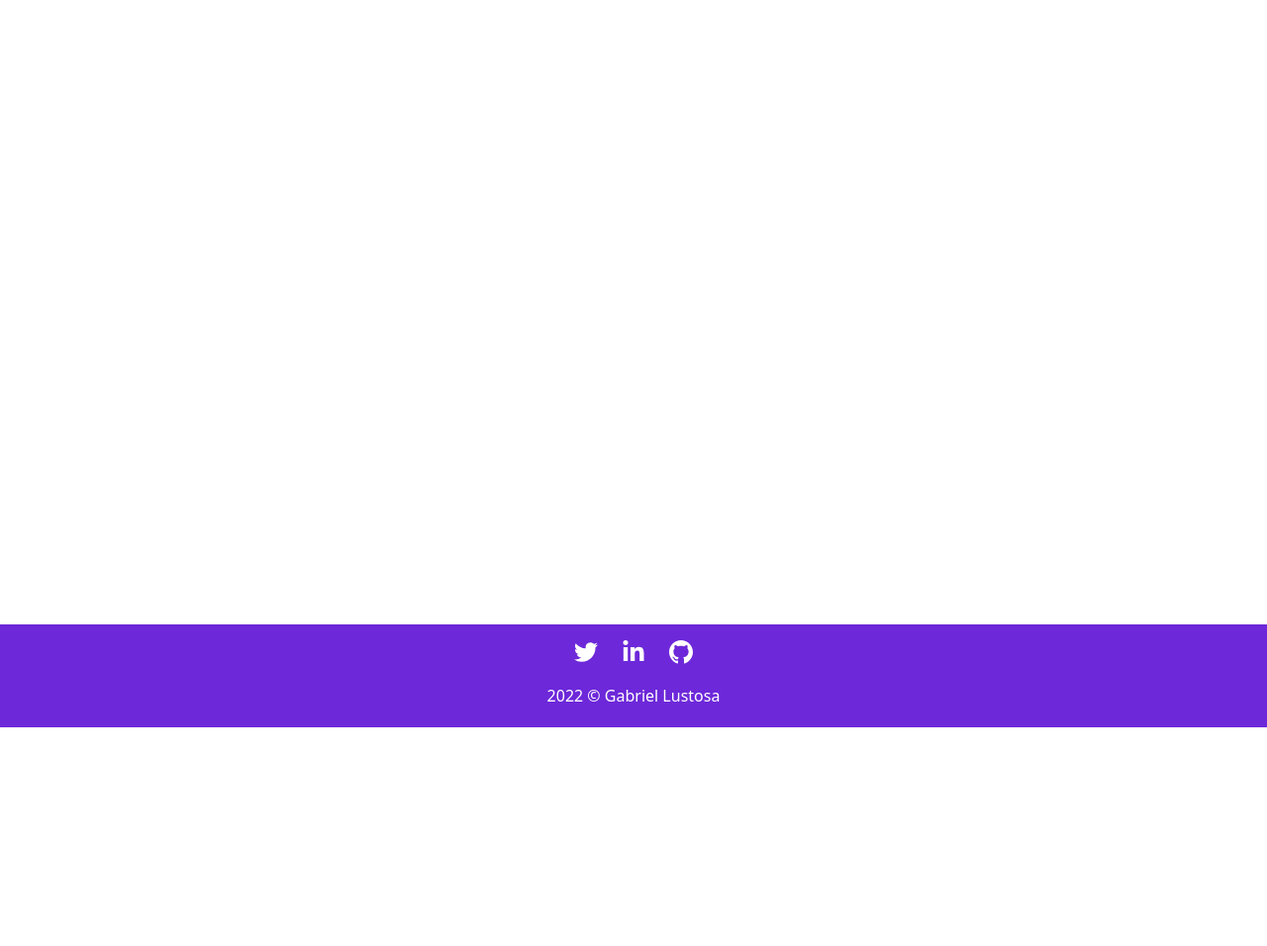
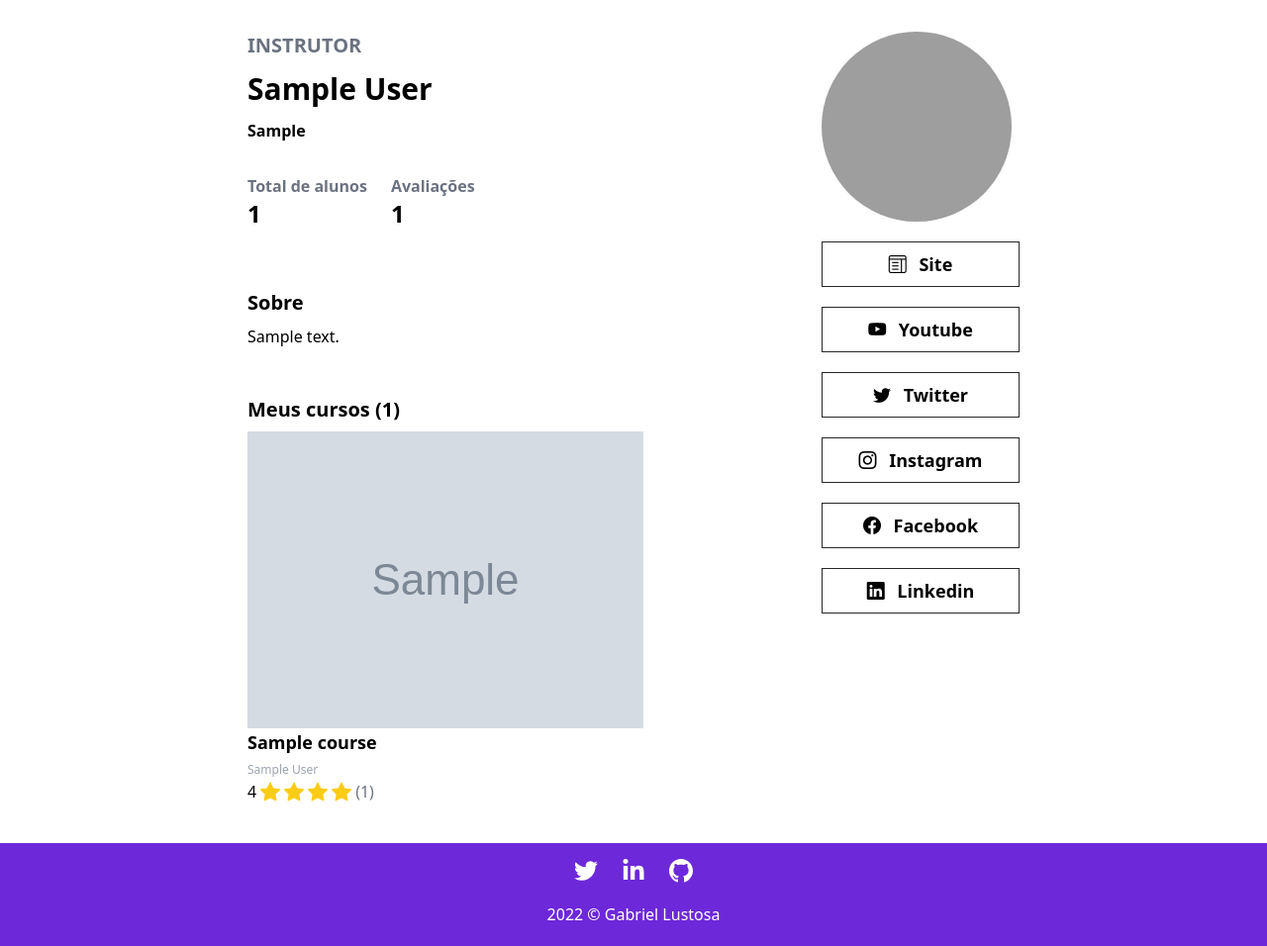
Before and after one commit to gabrielustosa/educa-old, a Django app: page /student/profile/1/ in a window 1280 px wide. Shown: the part 65-1021 px from the top of the page at 99% size. Before the commit the page ends 800 px from the top, so only its background shows below. Run offline with Django 4.2, Linux system fonts and the light colour scheme; a user stored in the database is signed in; tables that the repository leaves empty hold one stand-in row (values such as "Sample post"); grey boxes marked "Sample" are stand-in pictures; some libraries are stand-ins or nearby versions; grey boxes are pictures that could not be loaded.

Commit message:
Criando user profile view

```diff
--- a/educa/apps/course/models.py
+++ b/educa/apps/course/models.py
@@ -85,16 +85,6 @@ class Course(models.Model):
 
         return result
 
-    def get_instructs_list(self):
-        list_instructors = []
-        for instructor in self.instructors.all():
-            if instructor != list_instructors[len(list_instructors) - 1]:
-                list_instructors.append(f'{instructor.name}, ')
-            else:
-                list_instructors.append(instructor.name)
-
-        return list_instructors
-
 
 class CourseRelation(models.Model):
     course = models.ForeignKey(Course, on_delete=models.CASCADE)
--- a/educa/apps/course/templatetags/course_filter.py
+++ b/educa/apps/course/templatetags/course_filter.py
@@ -81,3 +81,8 @@ def get_rating_stars_empty(value):
         else:
             stars.append('v')
     return stars
+
+
+@register.filter()
+def get_social_url(user, social):
+    return getattr(user, social.lower())
--- a/static/dist/output.css
+++ b/static/dist/output.css
@@ -607,11 +607,26 @@ Ensure the default browser behavior of the `hidden` attribute.
   margin-right: 2.5rem;
 }
 
+.mx-44 {
+  margin-left: 11rem;
+  margin-right: 11rem;
+}
+
 .mx-8 {
   margin-left: 2rem;
   margin-right: 2rem;
 }
 
+.my-2 {
+  margin-top: 0.5rem;
+  margin-bottom: 0.5rem;
+}
+
+.my-5 {
+  margin-top: 1.25rem;
+  margin-bottom: 1.25rem;
+}
+
 .mb-3 {
   margin-bottom: 0.75rem;
 }
@@ -632,6 +647,10 @@ Ensure the default browser behavior of the `hidden` attribute.
   margin-bottom: 0.5rem;
 }
 
+.mr-2 {
+  margin-right: 0.5rem;
+}
+
 .mb-6 {
   margin-bottom: 1.5rem;
 }
@@ -640,22 +659,10 @@ Ensure the default browser behavior of the `hidden` attribute.
   margin-bottom: 1rem;
 }
 
-.mr-2 {
-  margin-right: 0.5rem;
-}
-
-.mr-1 {
-  margin-right: 0.25rem;
-}
-
 .block {
   display: block;
 }
 
-.inline-block {
-  display: inline-block;
-}
-
 .inline {
   display: inline;
 }
@@ -712,8 +719,24 @@ Ensure the default browser behavior of the `hidden` attribute.
   height: 1.75rem;
 }
 
-.h-12 {
-  height: 3rem;
+.h-1\/2 {
+  height: 50%;
+}
+
+.h-16 {
+  height: 4rem;
+}
+
+.h-32 {
+  height: 8rem;
+}
+
+.h-56 {
+  height: 14rem;
+}
+
+.h-48 {
+  height: 12rem;
 }
 
 .min-h-screen {
@@ -764,20 +799,20 @@ Ensure the default browser behavior of the `hidden` attribute.
   width: 1rem;
 }
 
-.w-12 {
-  width: 3rem;
-}
-
-.w-10 {
-  width: 2.5rem;
-}
-
-.w-72 {
-  width: 18rem;
-}
-
-.w-96 {
-  width: 24rem;
+.w-16 {
+  width: 4rem;
+}
+
+.w-32 {
+  width: 8rem;
+}
+
+.w-56 {
+  width: 14rem;
+}
+
+.w-48 {
+  width: 12rem;
 }
 
 .flex-1 {
@@ -892,6 +927,18 @@ Ensure the default browser behavior of the `hidden` attribute.
   margin-left: calc(0.5rem * calc(1 - var(--tw-space-x-reverse)));
 }
 
+.space-y-6 > :not([hidden]) ~ :not([hidden]) {
+  --tw-space-y-reverse: 0;
+  margin-top: calc(1.5rem * calc(1 - var(--tw-space-y-reverse)));
+  margin-bottom: calc(1.5rem * var(--tw-space-y-reverse));
+}
+
+.space-y-5 > :not([hidden]) ~ :not([hidden]) {
+  --tw-space-y-reverse: 0;
+  margin-top: calc(1.25rem * calc(1 - var(--tw-space-y-reverse)));
+  margin-bottom: calc(1.25rem * var(--tw-space-y-reverse));
+}
+
 .divide-y > :not([hidden]) ~ :not([hidden]) {
   --tw-divide-y-reverse: 0;
   border-top-width: calc(1px * calc(1 - var(--tw-divide-y-reverse)));
@@ -1218,6 +1239,10 @@ Ensure the default browser behavior of the `hidden` attribute.
   padding-left: 2.5rem;
 }
 
+.pl-2 {
+  padding-left: 0.5rem;
+}
+
 .pt-10 {
   padding-top: 2.5rem;
 }
@@ -1228,10 +1253,6 @@ Ensure the default browser behavior of the `hidden` attribute.
 
 .pt-6 {
   padding-top: 1.5rem;
-}
-
-.pl-2 {
-  padding-left: 0.5rem;
 }
 
 .pt-1 {
@@ -1270,6 +1291,11 @@ Ensure the default browser behavior of the `hidden` attribute.
   line-height: 1.75rem;
 }
 
+.text-xs {
+  font-size: 0.75rem;
+  line-height: 1rem;
+}
+
 .text-sm {
   font-size: 0.875rem;
   line-height: 1.25rem;
@@ -1285,9 +1311,9 @@ Ensure the default browser behavior of the `hidden` attribute.
   line-height: 1;
 }
 
-.text-xs {
-  font-size: 0.75rem;
-  line-height: 1rem;
+.text-4xl {
+  font-size: 2.25rem;
+  line-height: 2.5rem;
 }
 
 .font-bold {
--- /dev/null
+++ b/templates/partials/course/course_card.html
@@ -0,0 +1,36 @@
+{% load course_filter %}
+
+<a href="{% url 'course:detail' course.id %}">
+    <img src="{{ course.image.url }}"
+         alt="Imagem do curso {{ course.title }}"
+         class="object-contain">
+    <div>
+        <h5 class="text-lg font-semibold">{{ course.title }}</h5>
+        <div>
+            {% for instructor in course.instructors.all %}
+                <span class="text-xs text-gray-400">
+                    {{ instructor.name }}{% if foorloop.is_last %}, {% endif %}
+                </span>
+            {% endfor %}
+        </div>
+        <div class="flex items-center space-x-1">
+            <span>{{ course.get_rating_avg|floatformat }}</span>
+            {% for r in course.get_rating_avg|get_rating_stars %}
+                {% if r == "i" %}
+                    <svg xmlns="http://www.w3.org/2000/svg"
+                         fill="currentColor" class="w-5 h-5 text-yellow-400"
+                         viewBox="0 0 16 16">
+                        <path d="M3.612 15.443c-.386.198-.824-.149-.746-.592l.83-4.73L.173 6.765c-.329-.314-.158-.888.283-.95l4.898-.696L7.538.792c.197-.39.73-.39.927 0l2.184 4.327 4.898.696c.441.062.612.636.282.95l-3.522 3.356.83 4.73c.078.443-.36.79-.746.592L8 13.187l-4.389 2.256z"></path>
+                    </svg>
+                {% elif r == "m" %}
+                    <svg class="w-5 h-5 text-yellow-400" fill="currentColor"
+                         viewBox="0 0 16 16"
+                         xmlns="http://www.w3.org/2000/svg">
+                        <path d="M5.354 5.119 7.538.792A.516.516 0 0 1 8 .5c.183 0 .366.097.465.292l2.184 4.327 4.898.696A.537.537 0 0 1 16 6.32a.548.548 0 0 1-.17.445l-3.523 3.356.83 4.73c.078.443-.36.79-.746.592L8 13.187l-4.389 2.256a.52.52 0 0 1-.146.05c-.342.06-.668-.254-.6-.642l.83-4.73L.173 6.765a.55.55 0 0 1-.172-.403.58.58 0 0 1 .085-.302.513.513 0 0 1 .37-.245l4.898-.696zM8 12.027a.5.5 0 0 1 .232.056l3.686 1.894-.694-3.957a.565.565 0 0 1 .162-.505l2.907-2.77-4.052-.576a.525.525 0 0 1-.393-.288L8.001 2.223 8 2.226v9.8z"></path>
+                    </svg>
+                {% endif %}
+            {% endfor %}
+            <span class="text-gray-500">({{ course.ratings.all|length }})</span>
+        </div>
+    </div>
+</a>
--- a/templates/partials/course/detail/detail_info.html
+++ b/templates/partials/course/detail/detail_info.html
@@ -37,7 +37,10 @@
 </div>
 <p class="text-white pt-2">Criado por
     {% for instructor in course.instructors.all %}
-        <a href="{% url 'profile_view' instructor.id %}" class="text-violet-300 underline">{{ instructor.name }}</a>
+        <span class="text-violet-300">
+            <a href="{% url 'profile_view' instructor.id %}" class="underline">
+                {{ instructor.name }}</a><span>{% if foorloop.is_last %}, {% endif %}</span>
+        </span>
     {% endfor %}
 
 </p>
--- a/templates/student/profile/view.html
+++ b/templates/student/profile/view.html
@@ -1,10 +1,12 @@
 {% extends 'base.html' %}
 
 {% load tailwind_filters %}
+{% load course_filter %}
 
 {% block title %}
     Entrar
 {% endblock %}
+
 
 {% block nav %}
     {% include 'partials/base/nav_home.html' %}
@@ -12,6 +14,55 @@
 
 
 {% block content %}
-    <div class="container py-5">
+    <div class="py-5">
+        <div class="flex w-9/12 mx-auto">
+            <div class="pt-3 mx-auto">
+                {% if user.is_instructor %}
+                    <h5 class="text-xl font-bold text-gray-500">INSTRUTOR</h5>
+                {% endif %}
+                <h3 class="py-3 font-bold text-3xl">{{ user.name }}</h3>
+                <h5 class="font-bold">{{ user.job }}</h5>
+                {% if user.is_instructor %}
+                    <div class="flex py-8 space-x-6">
+                        <div>
+                            <p class="text-gray-500 font-bold">Total de alunos</p>
+                            <span class="pt-2 text-2xl font-bold">{{ user.get_total_students }}</span>
+                        </div>
+                        <div>
+                            <p class="text-gray-500 font-bold">Avaliações</p>
+                            <span class="pt-2 text-2xl font-bold">{{ user.get_total_ratings }}</span>
+                        </div>
+                    </div>
+                {% endif %}
+                <div class="py-5">
+                    <h1 class="py-2 text-xl font-bold">Sobre</h1>
+                    <p>{{ user.bio }}</p>
+                </div>
+                {% if user.is_instructor %}
+                    <div class="py-5">
+                        <h1 class="py-2 text-xl font-bold">Meus cursos ({{ user.courses.all|length }})</h1>
+                        <div class="grid grid cols-2">
+                            {% for course in user.courses.all %}
+                                {% include 'partials/course/course_card.html' %}
+                            {% endfor %}
+                        </div>
+                    </div>
+                {% endif %}
+            </div>
+            <div class="mx-auto pt-3">
+                <img src="{{ user.get_url_profile }}" alt="Imagem de perfil"
+                     class="inline object-cover w-48 h-48 mr-2 rounded-full">
+                <div class="flex flex-col space-y-5 my-5">
+                    {% for k, v in user.get_social_buttons.items %}
+                        <a href="{{ user|get_social_url:k }}"
+                           class="text-center text-lg font-bold py-2 border border-zinc-800">
+                            <i class="{{ v }}"></i>
+                            <span class="pl-2">{{ k }}</span>
+                        </a>
+                    {% endfor %}
+                </div>
+            </div>
+        </div>
+
     </div>
 {% endblock %}
```
Also changed, not shown: other parts of static/dist/output.css (+26 -54 lines), educa/apps/student/models.py (+28 -0 lines), templates/course/list.html (+3 -34 lines), educa/apps/content/migrations/0006_remove_file_owner_remove_image_owner_and_more.py (added), educa/apps/course/migrations/0009_remove_course_owner_course_instructors.py (added), educa/apps/student/migrations/0005_user_profile_image.py (added).
